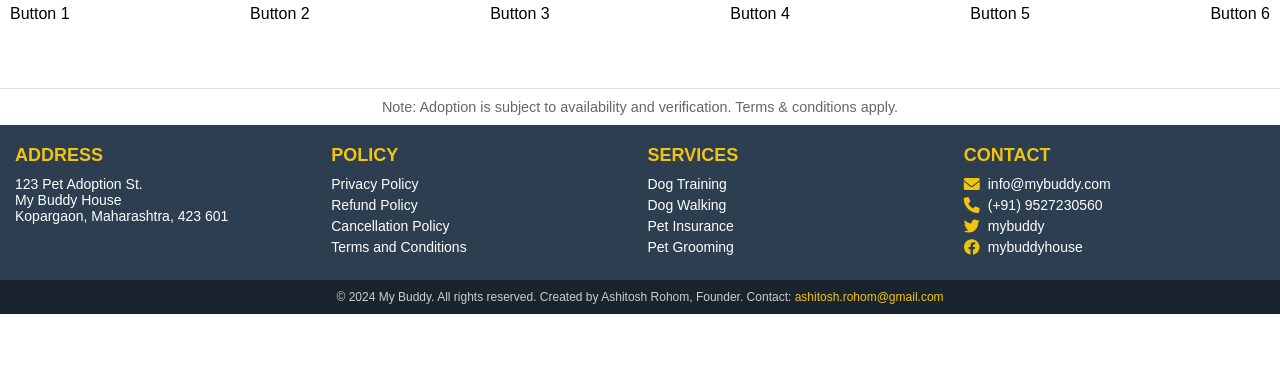
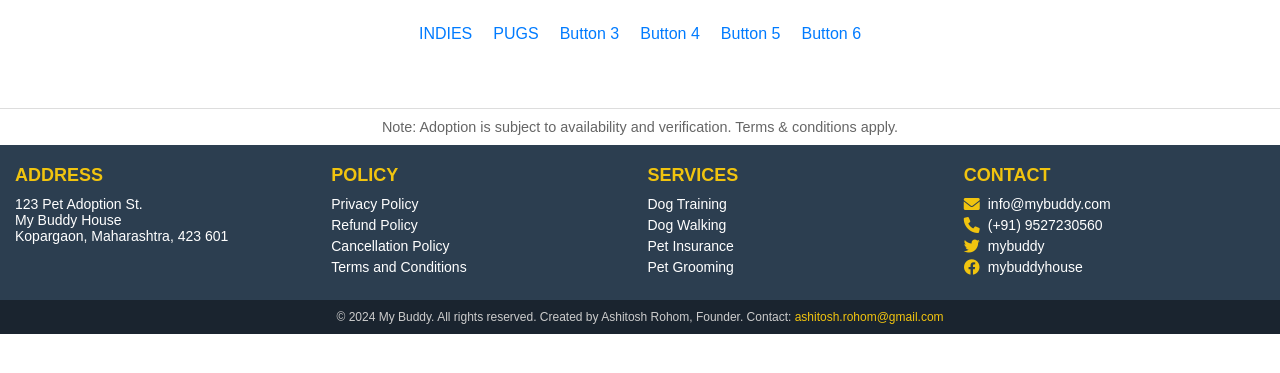
Before and after one commit to ashurohom/MyBuddyProject, a Django app: page /petgallery/ in a window 1280 px wide. Shown: the part 166-539 px from the top of the page. Run offline with Django 5.2, Linux system fonts and the light colour scheme; data that the repository does not hold is empty.

Commit message:
add sorting btn

```diff
--- a/mybuddy/myapp/views.py
+++ b/mybuddy/myapp/views.py
@@ -81,7 +81,7 @@ def ulogout(request):
 def petgallery(request):
     context={}
     pet=Pet.objects.all()
-    print(pet)
+    # print(pet)
     context['pets']=pet
     return render(request,'petgallery.html',context)
 
--- a/mybuddy/static/css/petgallery.css
+++ b/mybuddy/static/css/petgallery.css
@@ -1,5 +1,5 @@
- /* General Reset */
- /* * {
+/* General Reset */
+/* * {
     margin: 0;
     padding: 0;
     box-sizing: border-box;
@@ -15,7 +15,6 @@ body {
 
 /* ----------------------------------------------------------------------- */
 
-
 /* Header Section */
 .page-header {
     text-align: center;
@@ -25,7 +24,7 @@ body {
 .title {
     font-size: 2.5rem;
     text-align: center;
-    color: #007bff; /* Blue color for the title */
+    color: #007bff; /*Blue color for the title */
     margin-bottom: 10px; /* Space between title and description */
     margin-top: 80px;
 }
@@ -38,32 +37,33 @@ body {
 
 }
 
+/* ----------------------------------------------------------------------- */
 
-
-.button-rows {
+/* MyButton Row */
+.mybutton-row {
     display: flex;
-    justify-content: space-between; /* Adjust spacing between buttons */
-    align-items: center;
-    gap: 10px; /* Adds spacing between buttons */
+    justify-content:center; /* Distribute buttons evenly */
+    align-items: center; /* Align buttons vertically */
+    gap: 1px; /* Spacing between buttons */
+    margin: 20px 0; /* Add spacing above and below the row */
 }
 
-.button-rows button {
+.mybutton-row button {
     background: none;
     border: none;
-    font-size: 16px; /* Adjust font size as needed */
-    cursor: pointer; /* Changes cursor to pointer on hover */
-    padding: 5px 10px; /* Optional padding for better spacing */
+    font-size: 16px; /* Adjust font size for better visibility */
+    cursor: pointer; /* Change cursor to pointer */
+    padding: 5px 10px; /* Optional padding for a better click area */
+    color: #007bff; /* Matches the title color */
+    transition: color 0.3s ease; /* Smooth color change on hover */
 }
 
-.button-rows button:hover {
-    text-decoration: underline; /* Optional: adds an underline on hover */
+.mybutton-row button:hover {
+    text-decoration: underline; /* Underline text on hover */
+    color: #0056b3; /* Darker blue on hover */
 }
 
-
-
 /* ----------------------------------------------------------------------- */
-
-
 
 /* Card Container */
 .card-container {
@@ -140,10 +140,7 @@ body {
     }
 }
 
-
 /* ----------------------------------------------------------------------- */
-
-
 
 /* Footer Note */
 .footer-note {
--- a/mybuddy/template/petgallery.html
+++ b/mybuddy/template/petgallery.html
@@ -21,9 +21,9 @@
         <p class="description">Find your perfect companion among our adoptable pets. Browse through their details and make a difference today!</p>
     </header>
 
-    <div class="button-rows">
-        <button>Button 1</button>
-        <button>Button 2</button>
+    <div class="mybutton-row">
+        <button>INDIES</button>
+        <button>PUGS</button>
         <button>Button 3</button>
         <button>Button 4</button>
         <button>Button 5</button>
```
